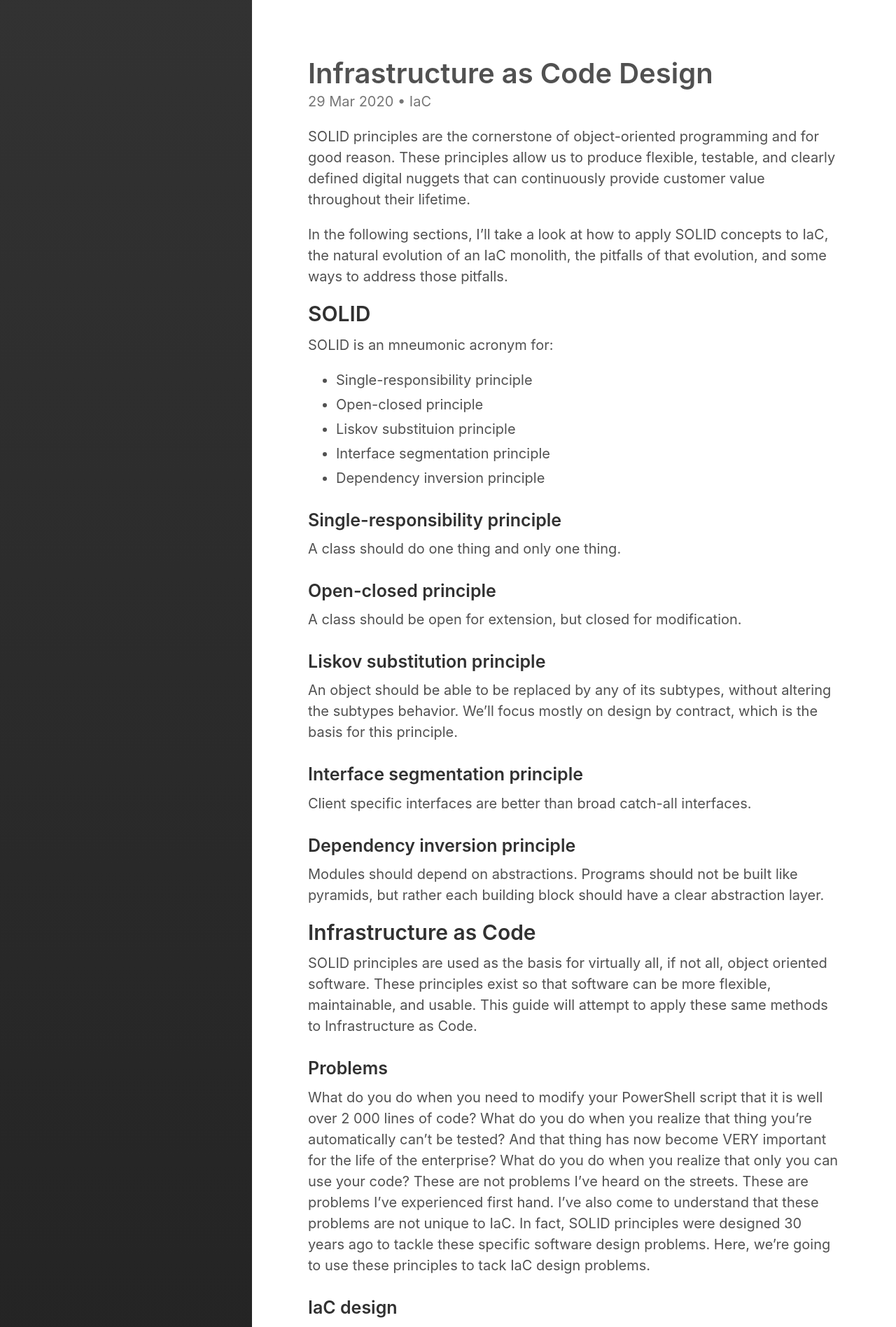
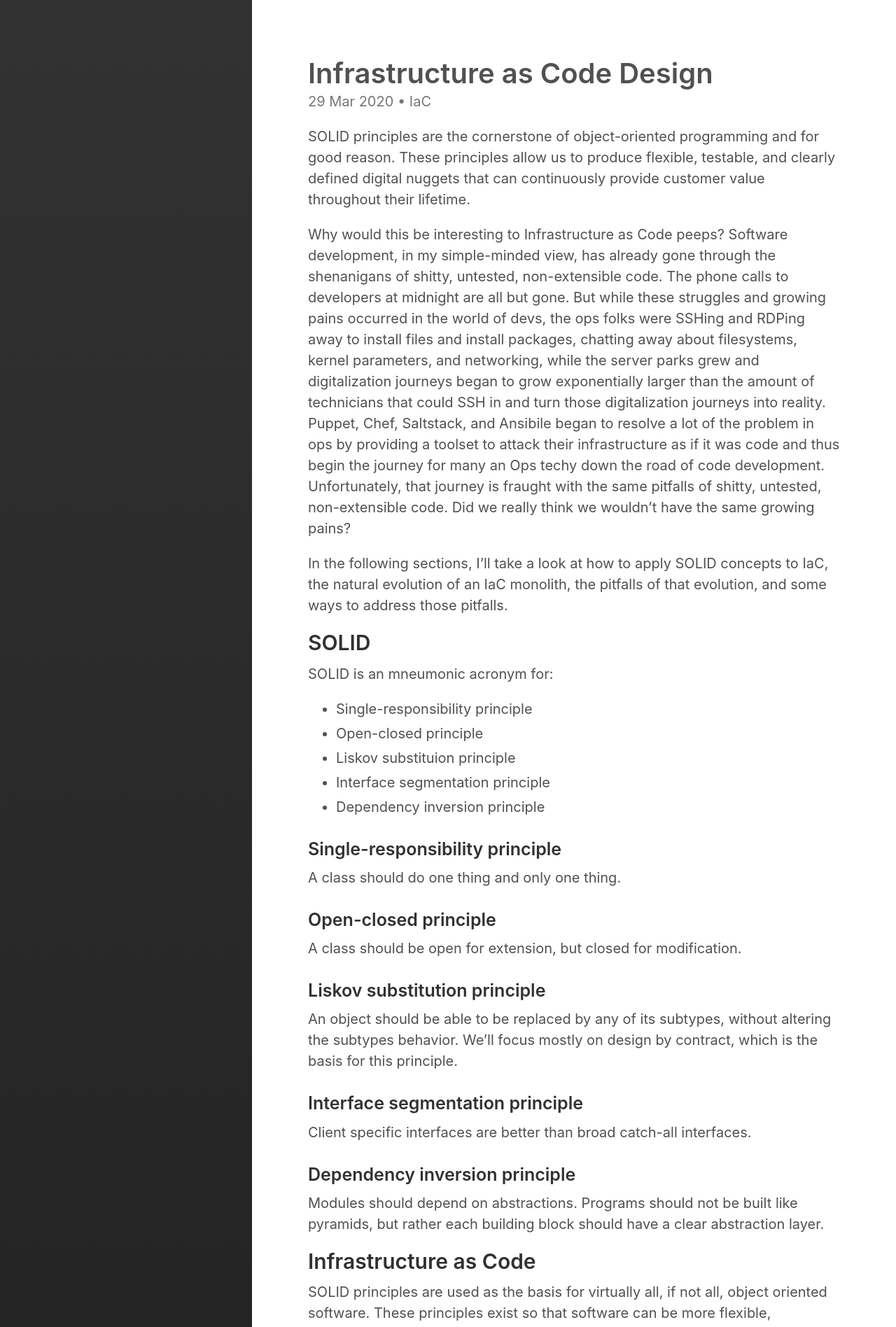
Before and after one commit to luksi1/luksi1.github.io, a Jekyll site: the page built from _posts/2020-03-29-infrastructure-as-code-design.markdown, in a window 1280 px wide. Shown: the top 1896 px of the page at 70% size. Built offline with Jekyll 4.4.1, drawn with Linux system fonts in a browser that asks for light colours; some of the changed text lies outside the part shown.

Commit message:
Update Iac post

```diff
--- a/_posts/2020-03-29-infrastructure-as-code-design.markdown
+++ b/_posts/2020-03-29-infrastructure-as-code-design.markdown
@@ -6,6 +6,8 @@ categories: IaC
 ---
 
 SOLID principles are the cornerstone of object-oriented programming and for good reason. These principles allow us to produce flexible, testable, and clearly defined digital nuggets that can continuously provide customer value throughout their lifetime.
+
+Why would this be interesting to Infrastructure as Code peeps? Software development, in my simple-minded view, has already gone through the shenanigans of shitty, untested, non-extensible code. The phone calls to developers at midnight are all but gone. But while these struggles and growing pains occurred in the world of devs, the ops folks were SSHing and RDPing away to install files and install packages, chatting away about filesystems, kernel parameters, and networking, while the server parks grew and digitalization journeys began to grow exponentially larger than the amount of technicians that could SSH in and turn those digitalization journeys into reality. Puppet, Chef, Saltstack, and Ansibile began to resolve a lot of the problem in ops by providing a toolset to attack their infrastructure as if it was code and thus begin the journey for many an Ops techy down the road of code development. Unfortunately, that journey is fraught with the same pitfalls of shitty, untested, non-extensible code. Did we really think we wouldn't have the same growing pains?
 
 In the following sections, I'll take a look at how to apply SOLID concepts to IaC, the natural evolution of an IaC monolith, the pitfalls of that evolution, and some ways to address those pitfalls.
 
@@ -43,7 +45,15 @@ Modules should depend on abstractions. Programs should not be built like pyramid
 
 SOLID principles are used as the basis for virtually all, if not all, object oriented software. These principles exist so that software can be more flexible, maintainable, and usable. This guide will attempt to apply these same methods to Infrastructure as Code.
 
-### Problems
+### Problem - Day 1
+
+If you're one of those lucky people that have gone cloud-only, your Day 1 has probably gone the way of the telegram. For those of us stuck in the world of virtual machines, SSH and RDP, you're stuck with operating a lot of shit. This shit is the on-site Sharepoint and Exchange servers, the on-site Elasticsearch and Splunks clusters, the on-site Oracle RAC clusters, the on-site IIS servers and butt loads of random MSSQL servers. All of those servers need to get provisioned and that expensive software needs to get installed. In my experience at one of the largest healthcare providers in Scandinavia, the pain point simply becomes not having enough competent hands. The digitalization journey is just running at a faster pace than those hands can type. Something has to give.
+
+This is where configuration management tools come in and save the day. Ansible, Puppet, Chef, or Saltstack provide toolsets so that these hands can begin to program up their infrastructure. Upgrades in the future can start with an existing code base. Those lovely Windows end-of-life projects can now simply begin with the click of a button. Those new public SSH keys can be installed on all of those hundreds of Unix servers with a click. Everybody breathes a sigh of relief and some of that pain is gone. We never thought we'd make it and yet now we just automated some of this shit that was taking forever to do manually.
+
+### Problem - Day 2
+
+Things are going along smoothly. Your server though turn yellow in Nagios, warning that 30 certificates are going to expire in 14 days, so you send away a CSR to Verisign and your feeling cool. You got this shit automated. You'll just... wait. Shit. We didn't encrypt anything.
 
 What do you do when you need to modify your PowerShell script that it is well over 2 000 lines of code? What do you do when you realize that thing you're automatically can't be tested? And that thing has now become VERY important for the life of the enterprise? What do you do when you realize that only you can use your code? These are not problems I've heard on the streets. These are problems I've experienced first hand. I've also come to understand that these problems are not unique to IaC. In fact, SOLID principles were designed 30 years ago to tackle these specific software design problems. Here, we're going to use these principles to tack IaC design problems.
 
```
